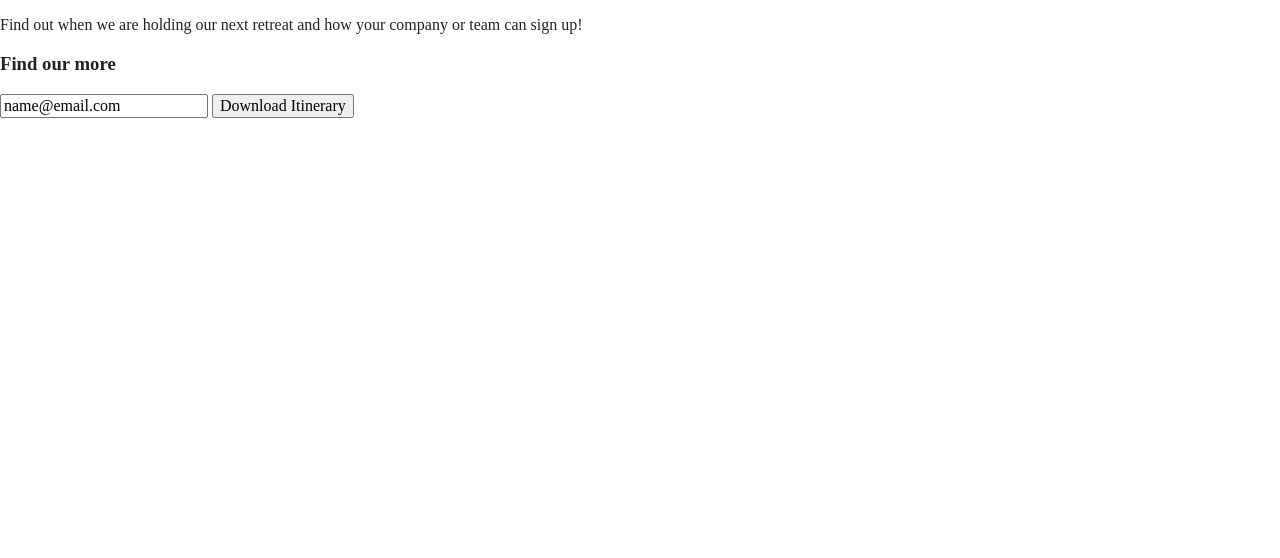
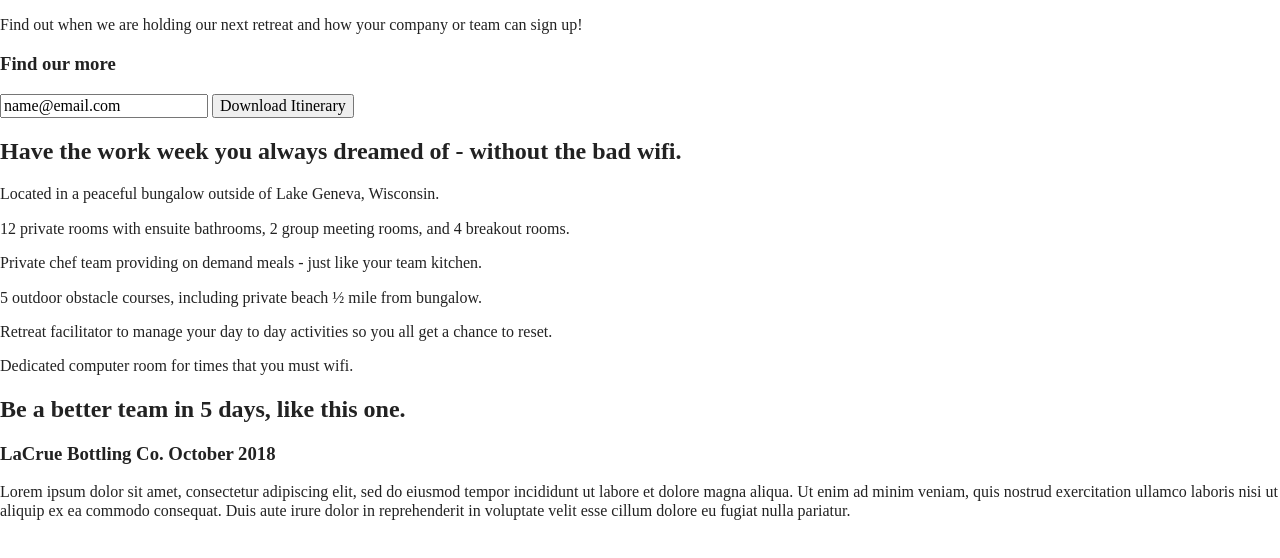
Before and after one commit to katielynn11/Unplugged, a website built with Parcel: page index.html in a window 1280 px wide. Shown: the part 176-734 px from the top of the page. Built offline with nearby package versions, Linux system fonts and the light colour scheme.

Commit message:
added features and reviews

```diff
--- a/index.html
+++ b/index.html
@@ -57,6 +57,47 @@
             </div>
           </div>
   </aside>
+<section class="features">
+  <div class="content-wrapper">
+    <article>
+      <h2>Have the work week you always dreamed of - without the bad wifi.</h2>
+    <p class="fontawesome-icon"></p>
+    <p class="features-item-description">Located in a peaceful bungalow outside of Lake Geneva, Wisconsin.</p>
+</article>
+<article>
+    <p class="fontawesome-icon"></p>
+    <p class="features-item-description">12 private rooms with ensuite bathrooms, 2 group meeting rooms, and 4 breakout rooms.</p>
+</article>
+<article>
+    <p class="fontawesome-icon"></p>
+    <p class="features-item-description">Private chef team providing on demand meals - just like your team kitchen.</p>
+</article>
+<article>
+    <p class="fontawesome-icon"></p>
+    <p class="features-item-description">5 outdoor obstacle courses, including private beach ½ mile from bungalow.</p>
+</article>
+<article>
+    <p class="fontawesome-icon"></p>
+    <p class="features-item-description">Retreat facilitator to manage your day to day activities so you all get a chance to reset.</p>
+</article>
+<article>
+    <p class="fontawesome-icon"></p>
+    <p class="features-item-description">Dedicated computer room for times that you must wifi.</p>
+</article>
+  </div>
+</section>
+<section class="reviews">
+  <div class="content-wrapper">
+    <h2>Be a better team in 5 days, like this one.</h2>
+    <article>
+    <h3>LaCrue Bottling Co.
+      October 2018</h3>
+      <p>Lorem ipsum dolor sit amet, consectetur adipiscing elit, sed do eiusmod tempor incididunt ut labore et dolore magna aliqua.
+        Ut enim ad minim veniam, quis nostrud exercitation ullamco laboris nisi ut aliquip ex ea commodo consequat. Duis aute irure
+        dolor in reprehenderit in voluptate velit esse cillum dolore eu fugiat nulla pariatur.</p>
+    </article>
+  </div>
+</section>
 </main> <!-- main wrapper -->
 <footer>
   <div class="content-wrapper">
```
Also changed, not shown: 1 other file.
